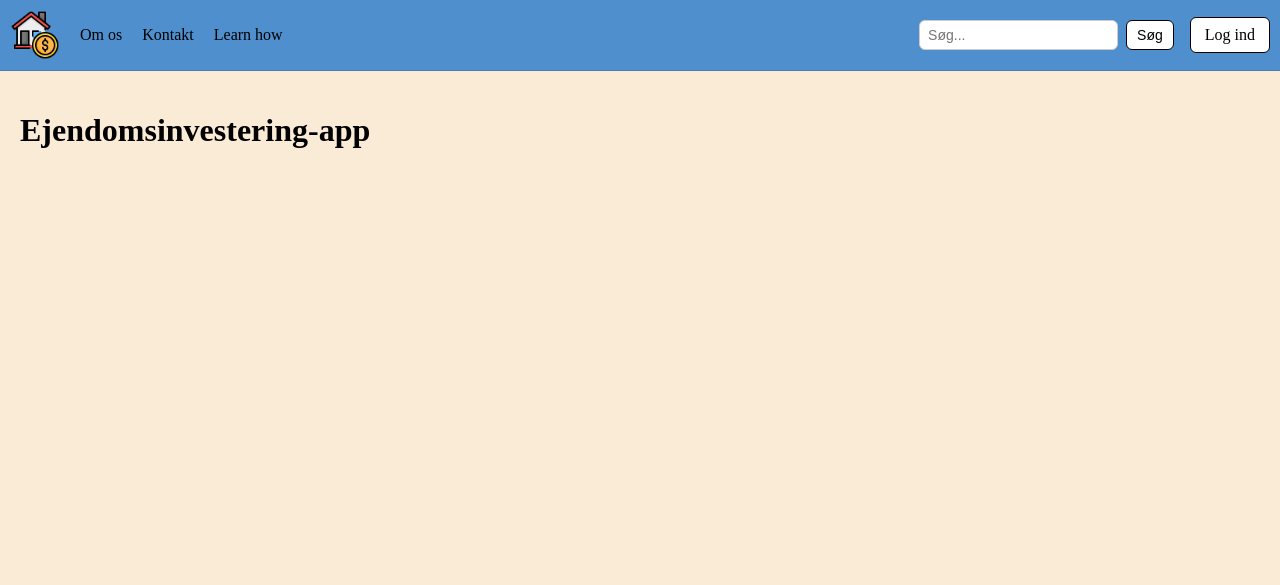
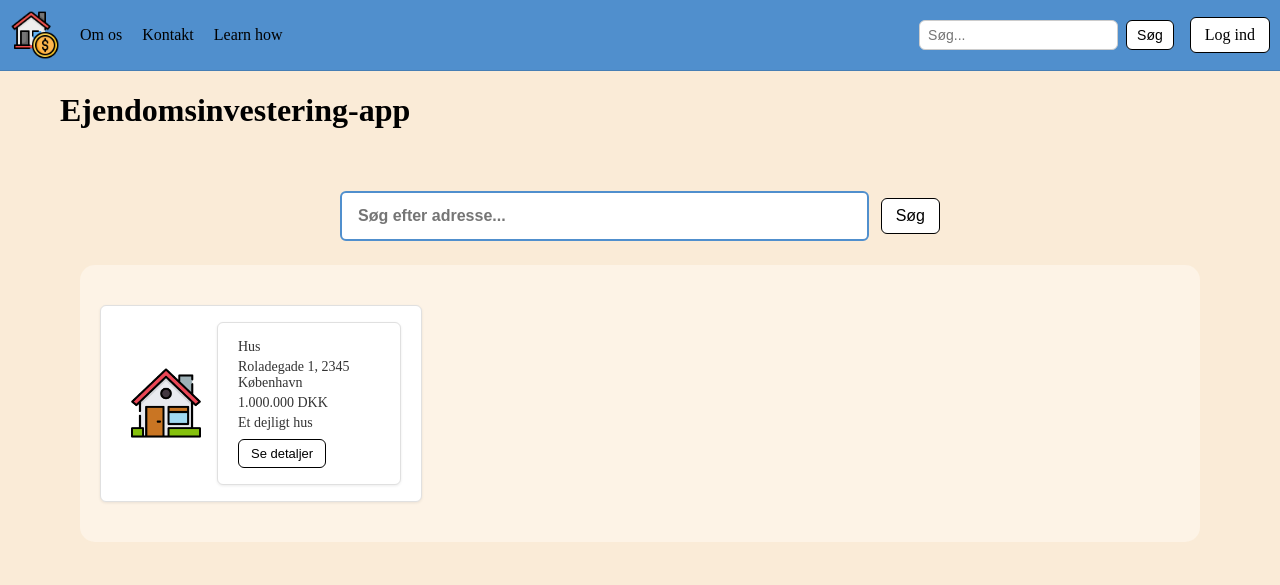
Before and after one commit to MariusHolze/faelles, a plain HTML site: page index.html in a window 1280 px wide. Drawn offline with Linux system fonts and the light colour scheme.

Commit message:
En masse fed css og en stor fed støgebjælke på forsiden

```diff
--- a/index.html
+++ b/index.html
@@ -9,9 +9,30 @@
 </head>
 
 <body>
-  <div id="navbar-placeholder"></div>                           <!-- div hvor navbaren vil blive indsat, samme på alle filer -->
-  <main class="page-content">                                   <!-- sidens reelle indhold, samme på alle filer -->
-    <h1>Ejendomsinvestering-app</h1>                            <!-- header på siden, samme på alle filer -->
+  <div id="navbar-placeholder"></div> <!-- div hvor navbaren vil blive indsat, samme på alle filer -->
+  <main class="page-content"> <!-- sidens reelle indhold, samme på alle filer -->
+    <h1>Ejendomsinvestering-app</h1> <!-- header på siden, samme på alle filer -->
+
+    <div class="søgeområde">
+      <form id="index-søge">
+        <input id="index-søge-input" type="search" placeholder="Søg efter adresse..." />
+        <button type="submit" class="knap">Søg</button>
+      </form>
+      <div id="søge-output">
+        <div class="resultat">
+          <img src="img/house.png" alt="logo" id="logo">
+          <div id="ejendomsInfo">
+            <ul>
+              <li><p id="ejendsomType">Hus</p></li>
+              <li><p id="ejendomAdresse">Roladegade 1, 2345 København</p></li>
+              <li><p id="ejendomPris">1.000.000 DKK</p></li>
+              <li><p id="ejendomBeskrivelse">Et dejligt hus</p></li>
+              <li><button class="knap">Se detaljer</button></li>
+            </ul>
+          </div>
+        </div>
+      </div>
+    </div>
   </main>
 
   <script src="script.js"></script>
--- a/navbar.html
+++ b/navbar.html
@@ -2,7 +2,7 @@
     <nav>
         <div class="nav-left">
             <a href="index.html">
-                <img src="6676711.png" alt="logo" id="logo">
+                <img src="img/6676711.png" alt="logo" id="logo">
             </a>
             <a href="omOs.html">Om os</a>
             <a href="kontakt.html">Kontakt</a>
--- a/style.css
+++ b/style.css
@@ -5,12 +5,12 @@ body {
     background-color: antiquewhite;
 }
 
-/* sidens reelle indhold designes */
+/* Sidens reelle indhold designes */
 .page-content {
-    padding: 20px; /* Der gives plads ud til skærmens kanter*/
+    margin: 10px 60px;
 }
 
-/* formular for login og opretProfil designes, centreres og sættes i en kollonne*/
+/* Formular for login og opretProfil designes, centreres og sættes i en kolonne */
 #login-form,
 #opret-form {
     display: flex;
@@ -20,7 +20,7 @@ body {
     gap: 12px;
 }
 
-/* hvert element med klassen container designes, centreres og sættes i en kollonne*/
+/* Hvert element med klassen container designes, centreres og sættes i en kolonne */
 .container {
     display: flex;
     flex-direction: column;
@@ -29,17 +29,16 @@ body {
     gap: 8px;
 }
 
-/* navigationsbaren designes */
+/* Navigationsbaren designes */
 .navbar {
     padding: 5px 0;
     background-color: #508fcd;
     position: relative;
-    z-index: 10000; /* sørger for at den er oven på alt andet indhold*/
+    z-index: 10000;
     border-bottom: 1px solid rgba(0, 0, 0, 0.12);
-    border-bottom: ;
 }
 
-/* nav elementet med klassen navbar designes, de flere "sektioner" inden i navbaren lægges ved siden af hinanden*/
+/* Nav-elementet designes, de flere "sektioner" lægges ved siden af hinanden */
 .navbar nav {
     display: flex;
     align-items: center;
@@ -47,19 +46,19 @@ body {
     padding-right: 10px;
 }
 
-/* den venstre den af navbaren desgines*/
+/* Den venstre del af navbaren designes */
 .nav-left {
     display: flex;
     align-items: center;
     gap: 20px;
 }
 
-/* den højre den af navbaren desgines */
+/* Den højre del af navbaren designes */
 .nav-right {
     margin-left: auto;
 }
 
-/* delen med søge feltet designes*/
+/* Delen med søgefeltet designes */
 .nav-search {
     display: inline-flex;
     align-items: center;
@@ -67,7 +66,7 @@ body {
     margin-right: 12px;
 }
 
-/* søgefeltet i navbaren designes */
+/* Søgefeltet i navbaren designes */
 .nav-search input[type="search"] {
     padding: 6px 8px;
     border: 1px solid #ccc;
@@ -78,13 +77,13 @@ body {
     color: #000;
 }
 
-/* søgeknappen i navbaren designes*/
+/* Søgeknappen i navbaren designes */
 .nav-search .knap {
     padding: 6px 10px;
     font-size: 14px;
 }
 
-/* logoet designes */
+/* Logo designes */
 #logo {
     padding-left: 10px;
     height: 50px;
@@ -92,19 +91,19 @@ body {
     display: block;
 }
 
-/* links i navbaren designes */
+/* Links i navbaren designes */
 .navbar a {
     text-decoration: none;
     color: black;
     font-size: 16px;
 }
 
-/* en hovereffekt for links med klassen nav-left gives*/
+/* Hovereffekt for links med klassen nav-left */
 .navbar .nav-left a:hover {
     text-decoration: underline;
 }
 
-/* Knapper og links som skal ligne en knap desgines på lige fod */
+/* Knapper og links som skal ligne en knap designes på lige fod */
 .knap,
 .login-knap,
 button {
@@ -119,7 +118,7 @@ button {
     cursor: pointer;
 }
 
-/* knapper og links som skal ligne en knap får en hovereffekt */
+/* Knapper får en hovereffekt */
 .knap:hover,
 .login-knap:hover,
 button:hover {
@@ -127,7 +126,7 @@ button:hover {
     text-decoration: none;
 }
 
-/* listen over projektgruppen designes */
+/* Listen over projektgruppen designes */
 #projektgruppe {
     display: flex;
     list-style: none;
@@ -135,3 +134,92 @@ button:hover {
     padding: 0;
     justify-content: space-around;
 }
+
+/* Søgeområdet designes */
+.søgeområde {
+    display: flex;
+    flex-direction: column;
+    justify-content: flex-start;
+    align-items: center;
+    gap: 24px;
+    padding: 40px;
+}
+
+/* Søgeformularen designes */
+#index-søge {
+    display: flex;
+    justify-content: center;
+    align-items: center;
+    gap: 12px;
+    width: 100%;
+    max-width: 600px;
+}
+
+/* Søgeinputfeltet designes */
+#index-søge-input {
+    flex: 1;
+    padding: 14px 16px;
+    font-size: 16px;
+    border: 2px solid #508fcd;
+    border-radius: 6px;
+    font-weight: bold;
+    min-height: 44px;
+}
+
+/* Søgeoutput området designes */
+#søge-output {
+    width: 100%;
+    padding: 40px 20px;
+    display: flex;
+    justify-content: flex-start;
+    flex-wrap: wrap;
+    gap: 20px;
+    background-color: rgb(253, 243, 230);
+    border-radius: 15px;
+}
+
+/* Søgeresultat-boksen designes */
+#søge-output div {
+    display: flex;
+    align-items: center;
+    gap: 16px;
+    padding: 16px 20px;
+    background-color: #ffffff;
+    border: 1px solid #e0e0e0;
+    border-radius: 6px;
+    box-shadow: 0 1px 3px rgba(0, 0, 0, 0.08);
+    width: auto;
+    max-width: 280px;
+}
+
+/* Billede i søgeresultat designes */
+#søge-output img {
+    height: 70px;
+    width: auto;
+}
+
+/* Ejendomsinformationen designes */
+#ejendomsInfo ul {
+    list-style: none;
+    margin: 0;
+    padding: 0;
+    display: flex;
+    flex-direction: column;
+    gap: 4px;
+}
+
+#ejendomsInfo li {
+    margin: 0;
+}
+
+#ejendomsInfo p {
+    margin: 0;
+    font-size: 14px;
+    color: #333;
+}
+
+#ejendomsInfo button {
+    margin-top: 4px;
+    padding: 6px 12px;
+    font-size: 13px;
+}
```
Also changed, not shown: img/6676711.png (renamed from 6676711.png), img/house.png (added).
